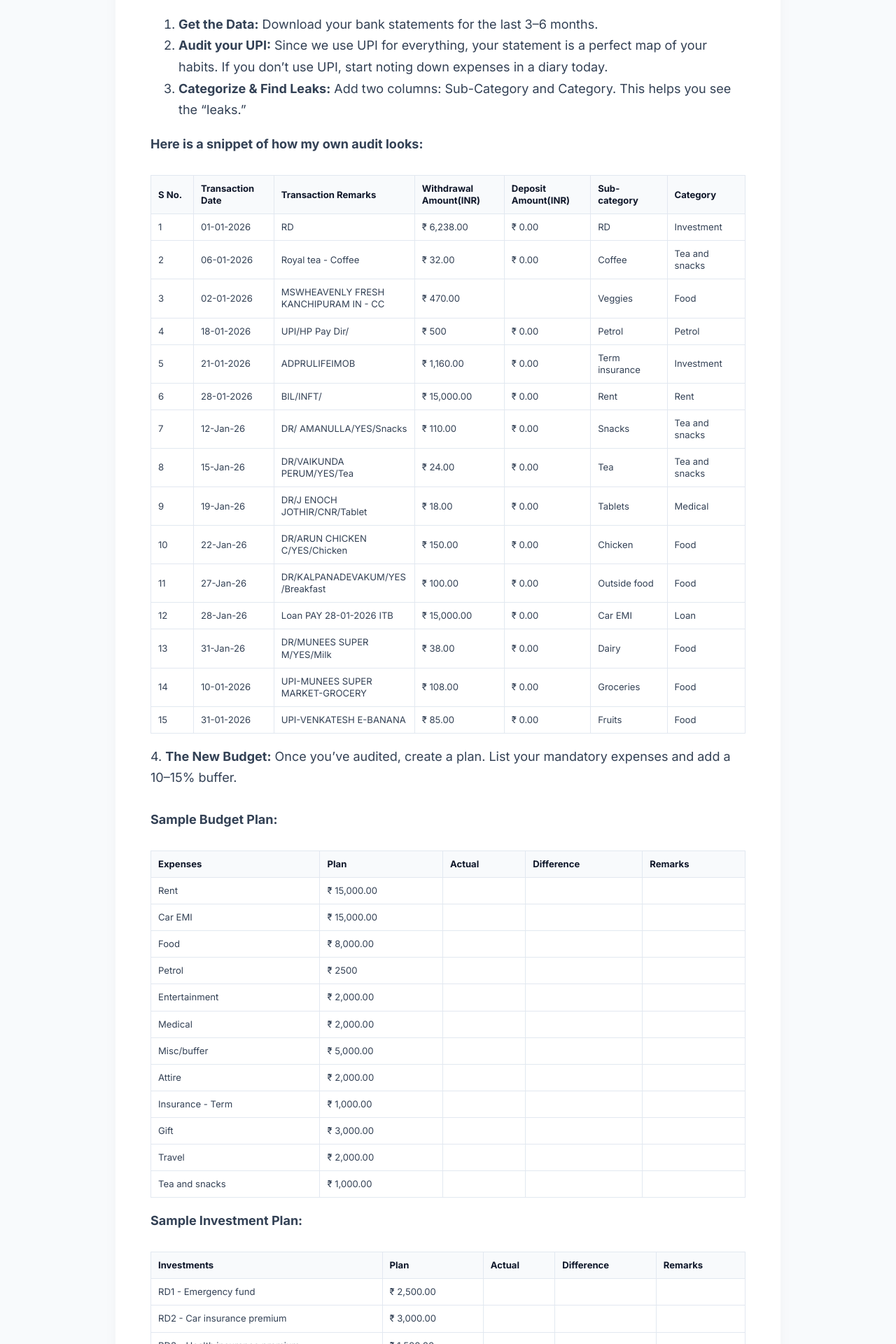
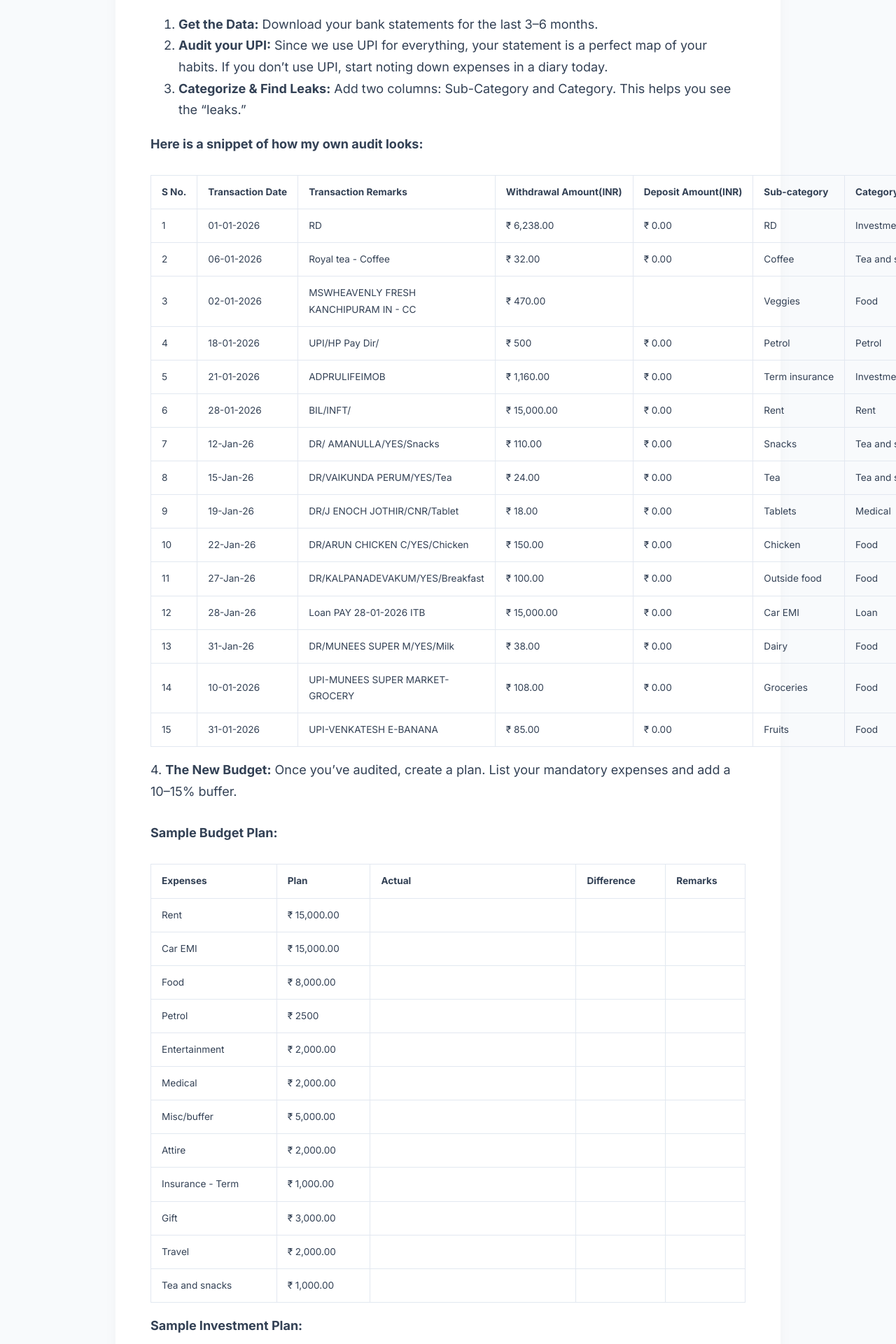
Before and after one commit to HarieshMK/HarieshMK.github.io, a Jekyll site: the page built from _posts/2026-02-22-how-to-start-investment-journey.md, in a window 1280 px wide. Shown: the part 1793-3713 px from the top of the page at 70% size. Built offline with Jekyll 4.4.1, drawn with Linux system fonts in a browser that asks for light colours; comment, search, counter and statistics services are not loaded.

Commit message:
Update style.css

```diff
--- a/assets/css/style.css
+++ b/assets/css/style.css
@@ -328,50 +328,47 @@
 .dark-theme .folder-name {
   color: #f1f5f9 !important;
 }
-/* ===== 11. STRICT DYNAMIC TABLE LOGIC ===== */
+/* ===== 11. IMPROVED MOBILE TABLE LOGIC ===== */
 .table-wrapper {
   width: 100%;
-  overflow-x: auto;
+  overflow-x: auto; /* Enables horizontal swipe on mobile */
   margin: 25px 0;
-  border-radius: 8px;
-  -webkit-overflow-scrolling: touch;
+  border-radius: 12px;
+  border: 1px solid #e2e8f0; /* Soft border around the scroll area */
+  -webkit-overflow-scrolling: touch; /* Smooth momentum scrolling on iPhone */
+}
+
+/* Add a subtle indicator that the table is scrollable */
+.table-wrapper::-webkit-scrollbar {
+  height: 6px;
+}
+.table-wrapper::-webkit-scrollbar-thumb {
+  background: #cbd5e1;
+  border-radius: 10px;
 }
 
 table {
-  width: 100% !important;
-  table-layout: auto;
+  width: 100%;
+  min-width: 700px; /* FORCES the table to stay wide enough to be readable */
   border-collapse: collapse;
-  font-size: 0.82rem;
-  word-wrap: break-word;
+  font-size: 0.85rem;
 }
 
 table th, table td {
+  padding: 12px 15px;
   border: 1px solid #e2e8f0;
-  padding: 10px 10px;
-  text-align: left;
-  vertical-align: middle;
-  /* Content Logic: Adjusts to text, wraps at 180px */
-  min-width: 40px;
-  max-width: 180px;
-  white-space: normal !important; /* Forces wrapping for both content AND headers */
-  line-height: 1.3;
+  white-space: nowrap; /* Prevents text from wrapping into ugly thin lines */
 }
 
-/* STYLES SPECIFICALLY FOR HEADINGS */
-table th {
-  background-color: #f8fafc;
-  font-weight: 700;
-  color: #0f172a;
-  /* Strict restriction: Headers cannot be wider than 120px unless necessary */
-  max-width: 120px;
-  word-break: break-word;
+/* Allow ONLY the Remarks column to wrap if needed */
+table td:nth-child(3) {
+  white-space: normal;
+  min-width: 200px;
 }
 
-/* Dark Mode Support */
-.dark-theme table th,
-.dark-theme table td {
-  border: 1px solid #334155 !important;
-}
+/* Dark Mode Refinements */
+.dark-theme .table-wrapper { border-color: #334155; }
+.dark-theme table th, .dark-theme table td { border-color: #334155; }
 
 .dark-theme table th {
   background-color: #1e293b !important;
```
